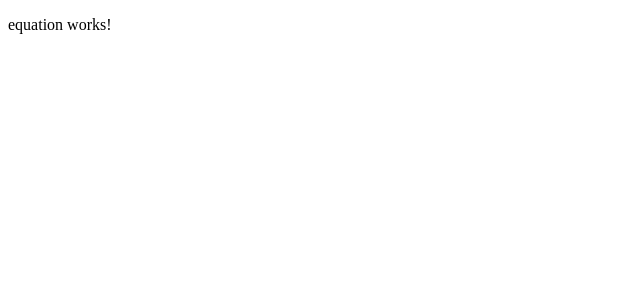
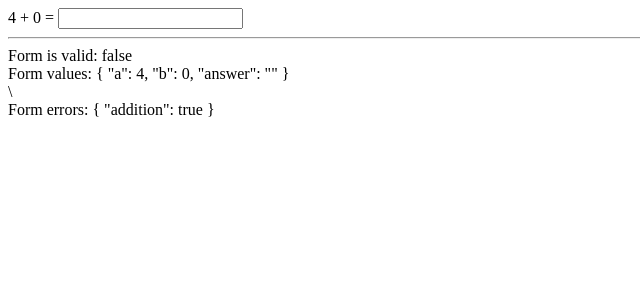
Before and after one commit to rcvrygirl/math-game, an Angular app: page / in a window 1280 px wide. Shown: the top 300 px of the page, without its empty margins (0-640 px from the left). Built offline with nearby package versions, Linux system fonts and the light colour scheme.

Commit message:
add form validations

```diff
--- a/src/app/equation/equation.component.html
+++ b/src/app/equation/equation.component.html
@@ -1 +1,9 @@
-<p>equation works!</p>
+<form [formGroup]="mathForm">
+    {{ a }} + {{ b }} =
+    <input formControlName="answer" />
+</form>
+
+<hr />
+<div>Form is valid: {{ mathForm.valid}}</div>
+<div>Form values: {{ mathForm.value | json }}</div>\
+<div>Form errors: {{ mathForm.errors | json }}</div>
--- a/src/app/equation/equation.component.ts
+++ b/src/app/equation/equation.component.ts
@@ -1,5 +1,5 @@
 import { Component, OnInit } from '@angular/core';
-import { FormGroup, FormControl } from '@angular/forms';
+import { FormGroup, FormControl, AbstractControl } from '@angular/forms';
 
 @Component({
   selector: 'app-equation',
@@ -12,9 +12,25 @@
     a: new FormControl(this.randomNumber()),
     b: new FormControl(this.randomNumber()),
     answer: new FormControl('')
-  })
+  }, [
+    (form: AbstractControl) => {
+      const { a, b, answer } = form.value;
+      if (a + b === parseInt(answer)) {
+        return null;
+      }
+      return { addition: true };
+    }
+  ])
 
   constructor() { }
+
+  get a() {
+    return this.mathForm.value.a;
+  }
+
+  get b() {
+    return this.mathForm.value.b;
+  }
 
   ngOnInit(): void {
   }
```
